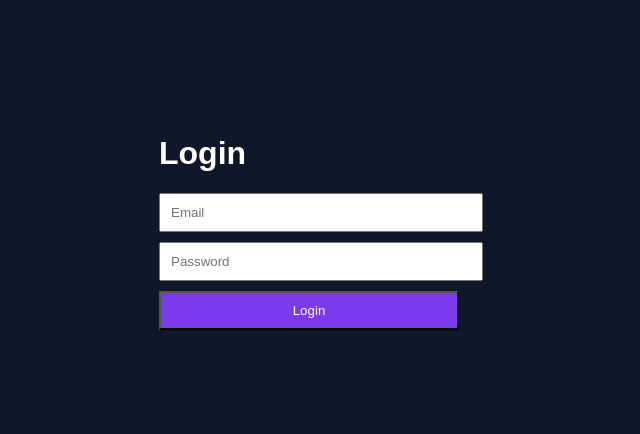
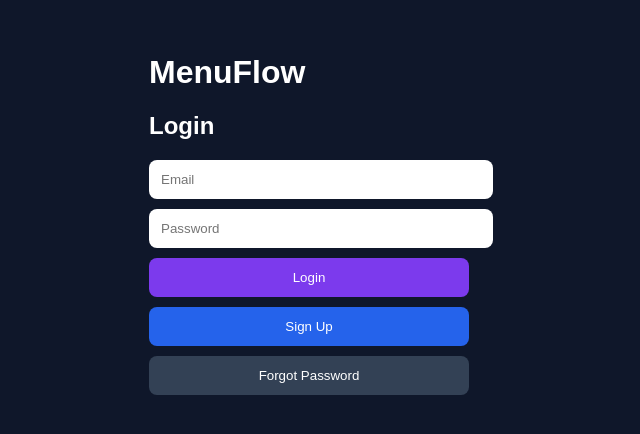
Before and after one commit to mooreent700-coder/menuflow_live2, a plain HTML site: page login.html in a window 1280 px wide. Shown: the part 178-612 px from the top of the page, without its empty margins (331-971 px from the left). Drawn offline with nearby package versions, Linux system fonts and the light colour scheme.

Commit message:
Update login page title and enhance UI elements

```diff
--- a/login.html
+++ b/login.html
@@ -1,42 +1,94 @@
 <!DOCTYPE html>
 <html>
 <head>
-  <title>MenuFlow Login</title>
+  <title>MenuFlow Auth</title>
+  <meta name="viewport" content="width=device-width, initial-scale=1" />
   <script src="https://cdn.jsdelivr.net/npm/@supabase/supabase-js@2"></script>
-  <script src="/assets/js/supabaseClient.js"></script>
 </head>
+<body style="background:#0f172a;color:white;font-family:sans-serif;display:flex;justify-content:center;align-items:center;height:100vh;margin:0;">
 
-<body style="background:#0f172a;color:white;font-family:sans-serif;display:flex;justify-content:center;align-items:center;height:100vh;">
+<div style="width:320px;">
+  <h1>MenuFlow</h1>
+  <h2>Login</h2>
 
-<div style="width:300px;">
-  <h1>Login</h1>
+  <input id="email" placeholder="Email" style="width:100%;padding:12px;margin-bottom:10px;border-radius:8px;border:none;" />
+  <input id="password" type="password" placeholder="Password" style="width:100%;padding:12px;margin-bottom:10px;border-radius:8px;border:none;" />
 
-  <input id="email" placeholder="Email" style="width:100%;padding:10px;margin-bottom:10px;" />
-  <input id="password" type="password" placeholder="Password" style="width:100%;padding:10px;margin-bottom:10px;" />
+  <button onclick="login()" style="width:100%;padding:12px;background:#7c3aed;color:white;border:none;border-radius:8px;margin-bottom:10px;">
+    Login
+  </button>
 
-  <button onclick="login()" style="width:100%;padding:10px;background:#7c3aed;color:white;">Login</button>
+  <button onclick="signup()" style="width:100%;padding:12px;background:#2563eb;color:white;border:none;border-radius:8px;margin-bottom:10px;">
+    Sign Up
+  </button>
 
-  <p id="status"></p>
+  <button onclick="resetPassword()" style="width:100%;padding:12px;background:#334155;color:white;border:none;border-radius:8px;">
+    Forgot Password
+  </button>
+
+  <p id="status" style="margin-top:12px;"></p>
 </div>
 
 <script>
-async function login() {
-  const { client } = window.MFClient;
+  const supabase = window.supabase.createClient(
+    'https://pgzpchlsogtarplgqapr.supabase.co',
+    'PASTE_YOUR_FULL_ANON_KEY_HERE'
+  );
 
-  const email = document.getElementById('email').value;
-  const password = document.getElementById('password').value;
+  async function login() {
+    const status = document.getElementById('status');
+    status.innerText = 'Logging in...';
 
-  const { error } = await client.auth.signInWithPassword({
-    email,
-    password
-  });
+    const email = document.getElementById('email').value.trim();
+    const password = document.getElementById('password').value;
 
-  if (error) {
-    document.getElementById('status').innerText = error.message;
-  } else {
-    window.location.href = '/dashboard/';
+    const { error } = await supabase.auth.signInWithPassword({ email, password });
+
+    if (error) {
+      status.innerText = error.message;
+      return;
+    }
+
+    window.location.href = '/dashboard/index.html';
   }
-}
+
+  async function signup() {
+    const status = document.getElementById('status');
+    status.innerText = 'Creating account...';
+
+    const email = document.getElementById('email').value.trim();
+    const password = document.getElementById('password').value;
+
+    const { error } = await supabase.auth.signUp({ email, password });
+
+    if (error) {
+      status.innerText = error.message;
+      return;
+    }
+
+    status.innerText = 'Sign up successful. Check your email if confirmation is enabled.';
+  }
+
+  async function resetPassword() {
+    const status = document.getElementById('status');
+    const email = document.getElementById('email').value.trim();
+
+    if (!email) {
+      status.innerText = 'Enter your email first.';
+      return;
+    }
+
+    const { error } = await supabase.auth.resetPasswordForEmail(email, {
+      redirectTo: window.location.origin + '/login.html'
+    });
+
+    if (error) {
+      status.innerText = error.message;
+      return;
+    }
+
+    status.innerText = 'Password reset email sent.';
+  }
 </script>
 
 </body>
```
